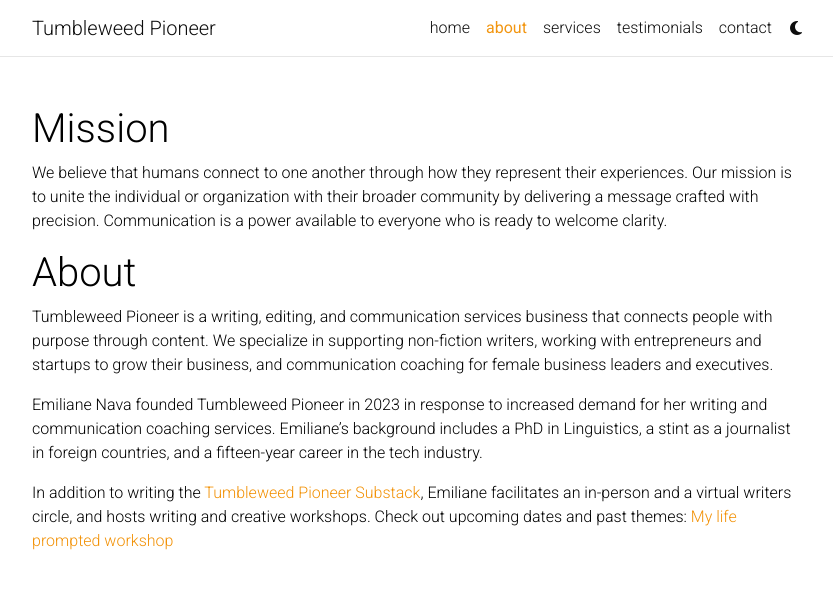
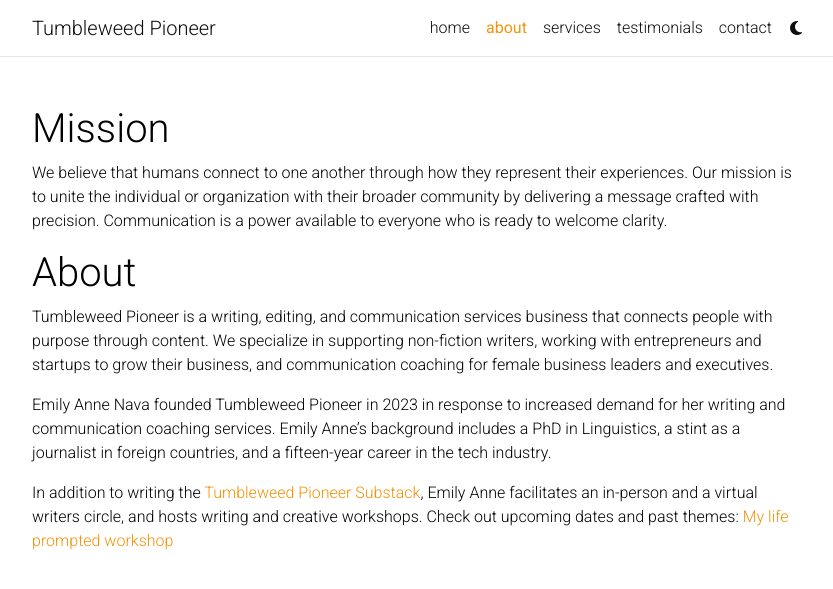
Before and after one commit to kndl/tumbleweed-pioneer, a Jekyll site: the page built from _pages/about.md, in a window 1280 px wide. Shown: the top 589 px of the page, without its empty margins (223-1056 px from the left). Built offline with Jekyll 4.4.1, drawn with Linux system fonts in a browser that asks for light colours; a style sheet for code colours, icons or effects is not loaded.

Commit message:
Update about.md
Changed first name spelling

```diff
--- a/_pages/about.md
+++ b/_pages/about.md
@@ -12,6 +12,6 @@
 # About
 Tumbleweed Pioneer is a writing, editing, and communication services business that connects people with purpose through content. We specialize in supporting non-fiction writers, working with entrepreneurs and startups to grow their business, and communication coaching for female business leaders and executives.
 
-Emiliane Nava founded Tumbleweed Pioneer in 2023 in response to increased demand for her writing and communication coaching services. Emiliane’s background includes a PhD in Linguistics, a stint as a journalist in foreign countries, and a fifteen-year career in the tech industry.
+Emily Anne Nava founded Tumbleweed Pioneer in 2023 in response to increased demand for her writing and communication coaching services. Emily Anne’s background includes a PhD in Linguistics, a stint as a journalist in foreign countries, and a fifteen-year career in the tech industry.
 
-In addition to writing the [Tumbleweed Pioneer Substack](https://tumbleweedpioneer.substack.com/), Emiliane facilitates an in-person and  a virtual writers circle, and hosts writing and creative workshops. Check out upcoming dates and past themes: [My life prompted workshop](https://mylifeprompted.com/)
+In addition to writing the [Tumbleweed Pioneer Substack](https://tumbleweedpioneer.substack.com/), Emily Anne facilitates an in-person and  a virtual writers circle, and hosts writing and creative workshops. Check out upcoming dates and past themes: [My life prompted workshop](https://mylifeprompted.com/)
```
